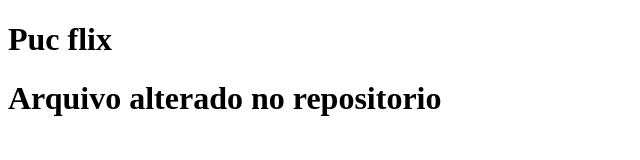
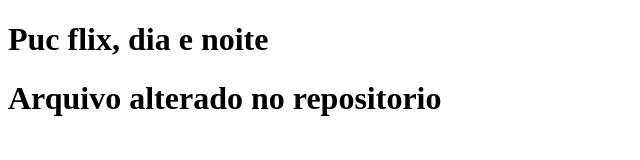
Before and after one commit to nadyamuniz21/Filmes, a plain HTML site: page index.html in a window 1280 px wide. Shown: the whole page, without its empty margins (0-640 px from the left). Drawn offline with Linux system fonts and the light colour scheme.

Commit message:
Atualiza index.html

```diff
--- a/index.html
+++ b/index.html
@@ -4,7 +4,7 @@
 
     </head>
  <body>
-  <h1> Puc flix</h1>
+  <h1> Puc flix, dia e noite</h1>
   <h1>Arquivo alterado no repositorio</h1>
  </body>
   </html>
```
